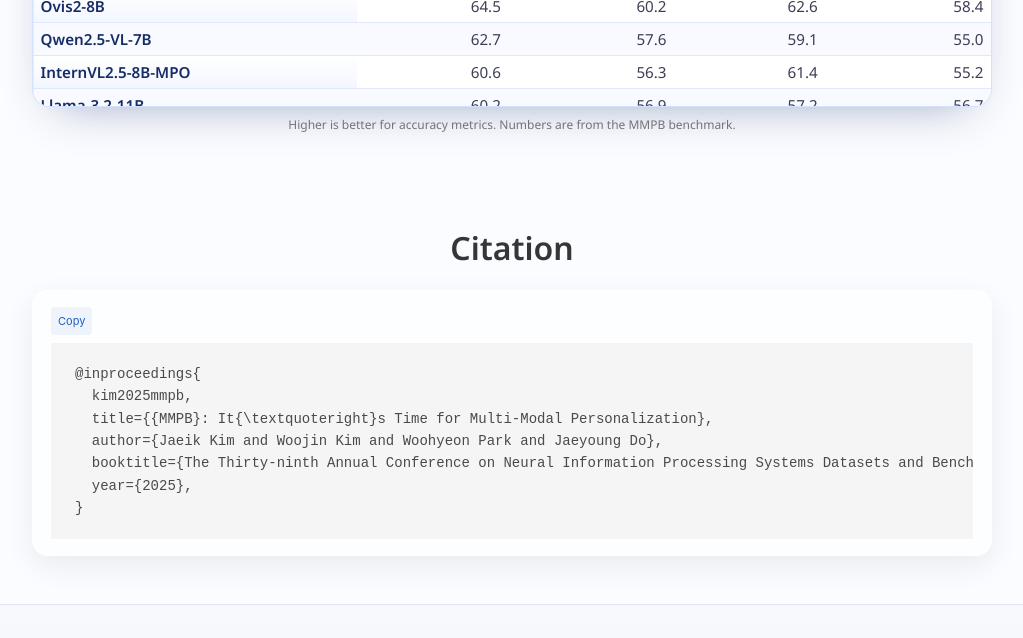
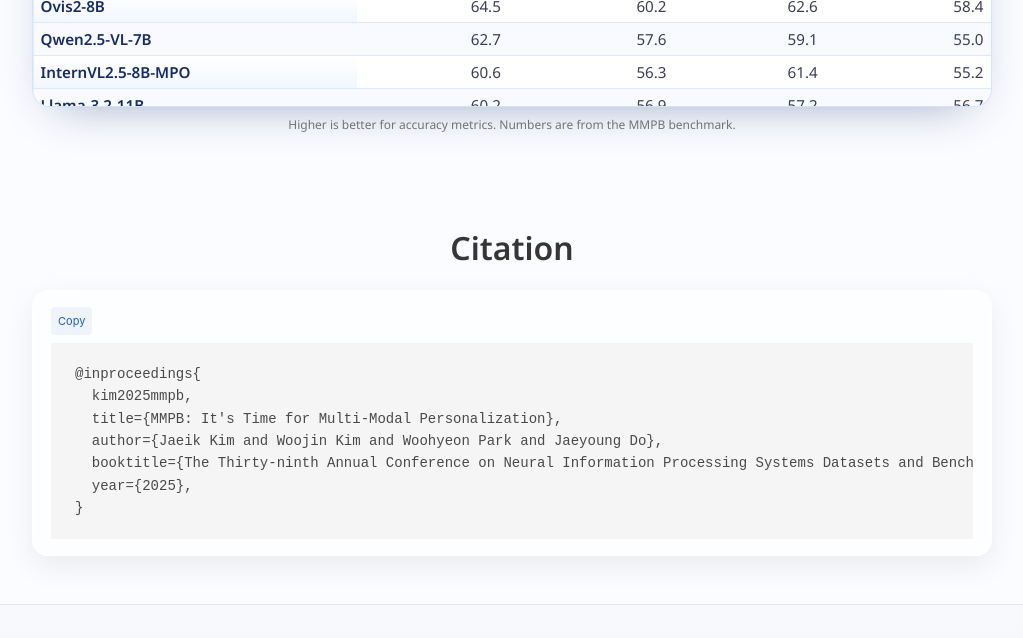
Before and after one commit to AIDASLab/MMPB, a plain HTML site: page index.html in a window 1280 px wide. Shown: the part 3868-4506 px from the top of the page, without its empty margins (128-1151 px from the left). Drawn offline with nearby package versions, Linux system fonts and the light colour scheme; some icons are missing; a web font is replaced by a local one.

Commit message:
Fix BibTeX title formatting in index.html

```diff
--- a/index.html
+++ b/index.html
@@ -668,7 +668,7 @@
           </div>
 <pre id="bibtexBlock" style="white-space:pre; overflow:auto; margin:0;"><code>@inproceedings{
   kim2025mmpb,
-  title={{MMPB}: It{\textquoteright}s Time for Multi-Modal Personalization},
+  title={MMPB: It's Time for Multi-Modal Personalization},
   author={Jaeik Kim and Woojin Kim and Woohyeon Park and Jaeyoung Do},
   booktitle={The Thirty-ninth Annual Conference on Neural Information Processing Systems Datasets and Benchmarks Track},
   year={2025},
```
